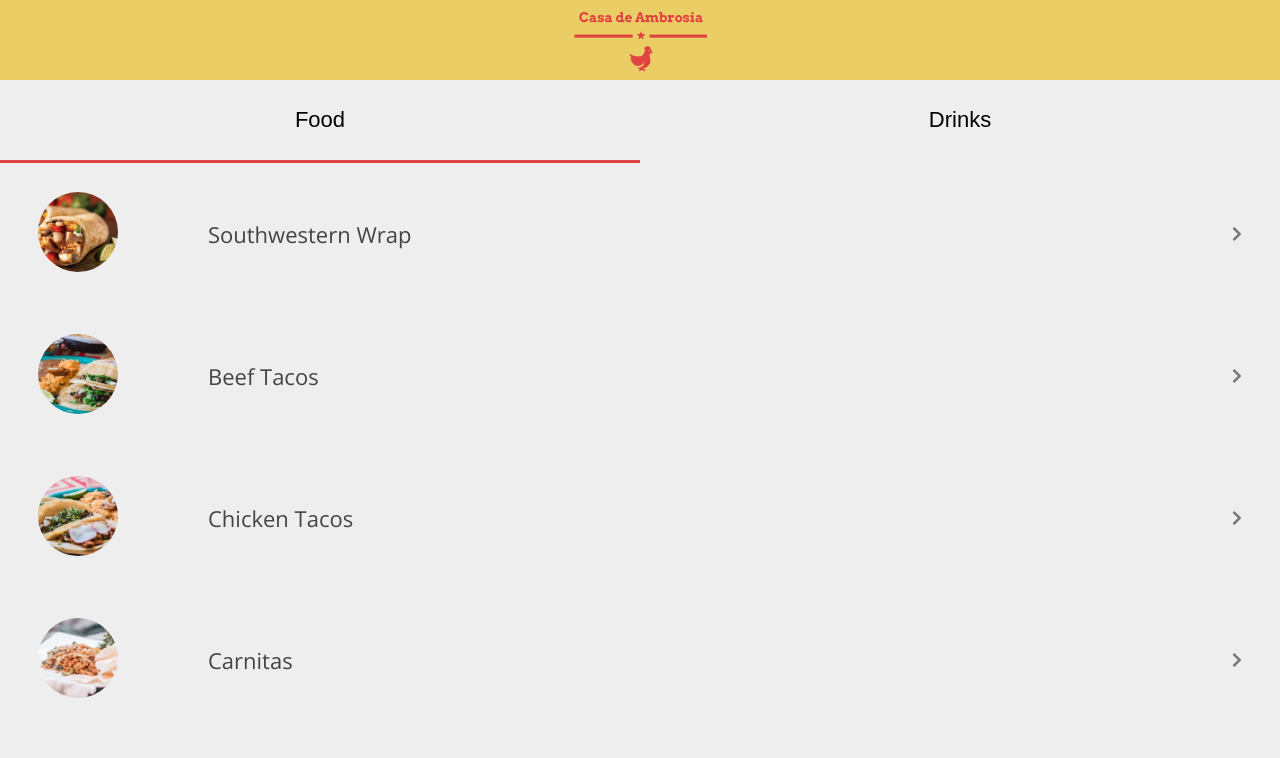
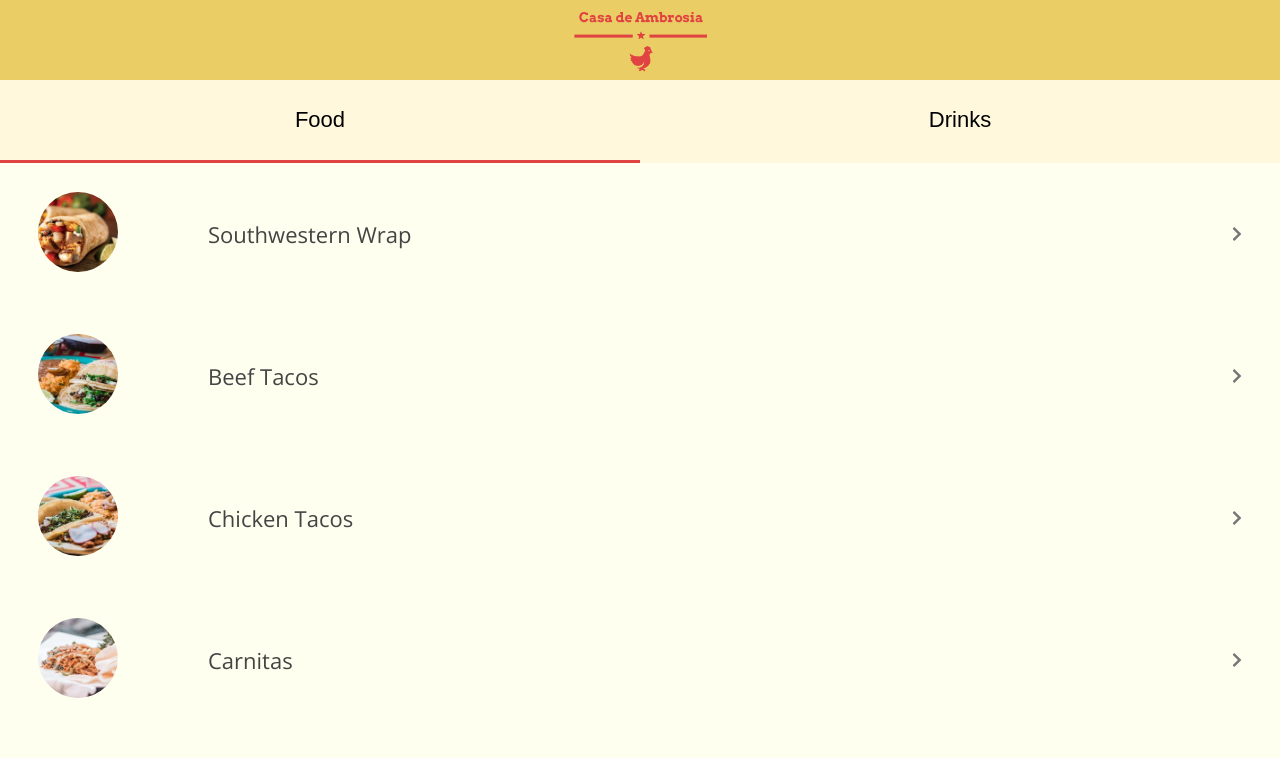
Before and after one commit to chaso13/sample-menu, a React (Create React App) app: page / in a window 1280 px wide. Shown: the top 758 px of the page. Built offline with nearby package versions, Linux system fonts and the light colour scheme.

Commit message:
Changed background-color property of the menu item and Navigation UI elements

```diff
--- a/src/MenuItem.scss
+++ b/src/MenuItem.scss
@@ -10,7 +10,7 @@
 }
 /* Style the buttons that are used to open and close the Menu Item */
 .Menu-Item{
-  background-color: #eee;
+  background-color: #fffff0;
   color: #444;
   cursor: pointer;
   display: flex;
@@ -22,11 +22,11 @@
 }
 
 /* Add a background Color to the button if it is clicked on (add the .active class with JS), and when you move the mouse over it (hover) */
-.Menu-Item:hover,
+/*.Menu-Item:hover,
 .active {
-    background-color: #ccc;
+    background-color: #fff8e7;
 }
-
+*/
 /* Style the Menu Item chevron Icon */
 .Menu-Item-Icon{
     margin-left: auto;
--- a/src/Navigation.scss
+++ b/src/Navigation.scss
@@ -10,12 +10,12 @@
     top: 0;
     z-index: 1000;
     padding:0;
-    background-color: #eee;
+    background-color: #fff8dc;
 }
 
 .Button{
 
-    background-color: #eee;
+    background-color:#fff8dc;
     width:50vw;
     height:10vh;
     outline:none;
```
